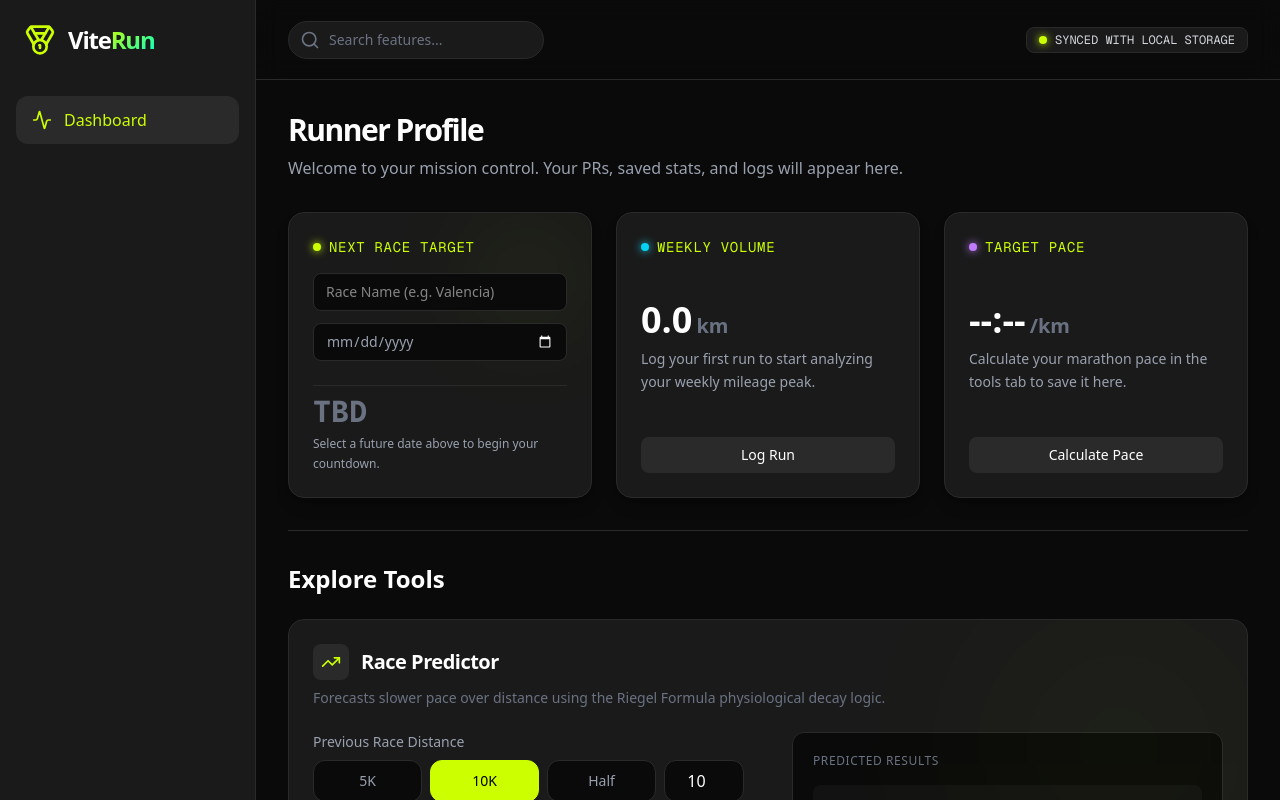
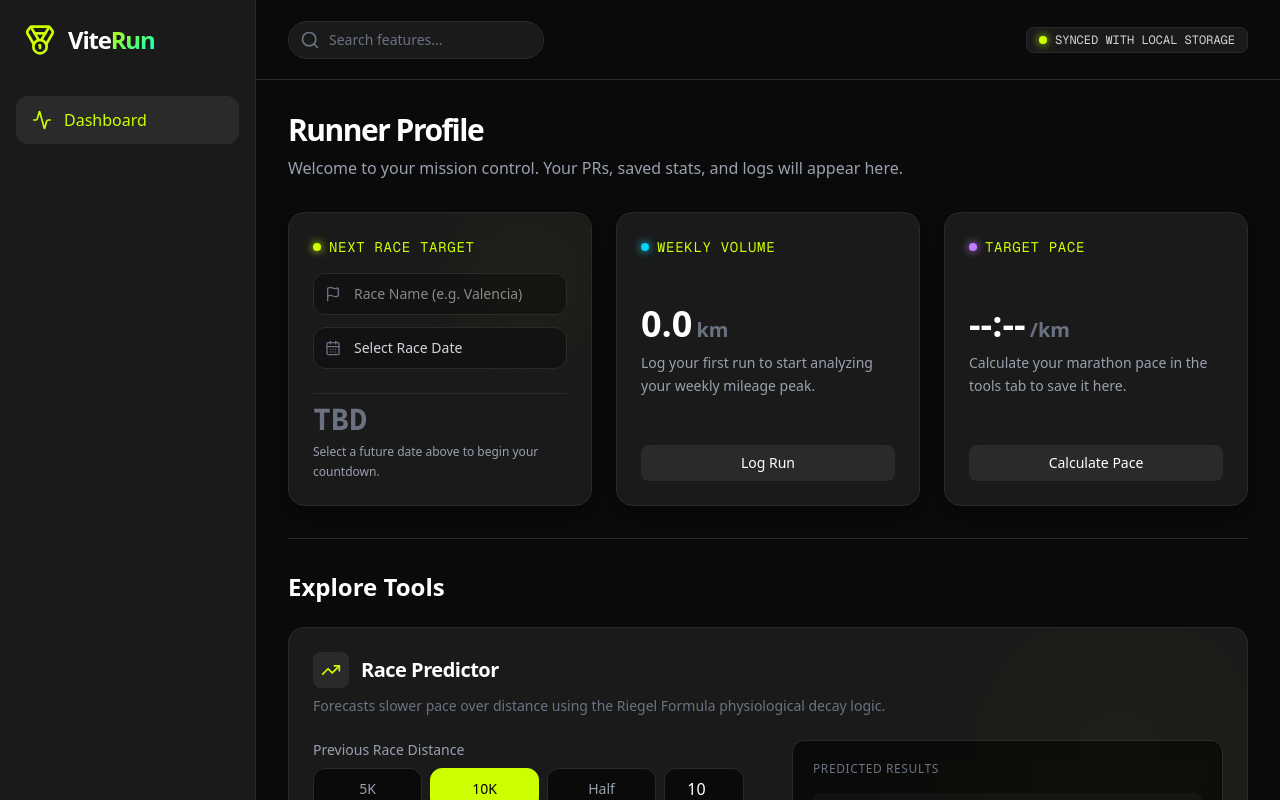
Before and after one commit to victorreverter/viterun, a Next.js app: page /viterun/ in a window 1280 px wide. Shown: the top 800 px of the page. Built offline with nearby package versions, Linux system fonts and the light colour scheme.

Commit message:
Make functional Next Race feature II

```diff
--- a/src/components/dashboard/NextRaceWidget.tsx
+++ b/src/components/dashboard/NextRaceWidget.tsx
@@ -1,6 +1,8 @@
 "use client";
 
 import { useUserStore } from "@/store/useUserStore";
+import { Flag, CalendarDays } from "lucide-react";
+import { CustomDatePicker } from "@/components/ui/CustomDatePicker";
 
 export function NextRaceWidget() {
     const { nextRaceName, nextRaceDate, updateField } = useUserStore();
@@ -21,9 +23,11 @@ export function NextRaceWidget() {
     const isPast = daysRemaining !== null && daysRemaining < 0;
 
     return (
-        <div className="bg-brand-surface border border-brand-surface-light hover:border-brand-lime/50 transition-colors rounded-2xl p-6 flex flex-col gap-4 shadow-lg shadow-black/20 relative overflow-hidden">
+        <div className="bg-brand-surface border border-brand-surface-light hover:border-brand-lime/50 transition-colors rounded-2xl p-6 flex flex-col gap-4 shadow-lg shadow-black/20 relative">
             {/* Glow effect */}
-            <div className="absolute top-0 right-0 w-32 h-32 bg-brand-lime/5 blur-[50px] pointer-events-none rounded-full" />
+            <div className="absolute inset-0 overflow-hidden rounded-2xl pointer-events-none">
+                <div className="absolute top-0 right-0 w-32 h-32 bg-brand-lime/5 blur-[50px] rounded-full" />
+            </div>
 
             <h3 className="text-brand-lime font-mono text-sm tracking-wider flex items-center justify-between gap-2 z-10">
                 <div className="flex items-center gap-2">
@@ -33,19 +37,21 @@ export function NextRaceWidget() {
             </h3>
 
             {/* Inputs always visible at the top */}
-            <div className="flex flex-col gap-3 z-10">
+            <div className="flex flex-col gap-3 z-50 w-full relative">
+                <div className="relative group w-full">
+                    <Flag className="w-4 h-4 absolute left-3 top-1/2 -translate-y-1/2 text-gray-500 group-focus-within:text-brand-lime transition-colors z-10 pointer-events-none" />
                     <input
                         type="text"
                         value={nextRaceName}
                         onChange={(e) => updateField("nextRaceName", e.target.value)}
                         placeholder="Race Name (e.g. Valencia)"
-                    className="w-full bg-brand-midnight rounded-lg border border-brand-surface-light px-3 py-2 text-white text-sm outline-none focus:border-brand-lime transition-colors"
+                        className="w-full bg-brand-midnight/50 hover:bg-brand-midnight rounded-xl border border-brand-surface-light px-3 py-2.5 pl-10 text-white text-sm outline-none focus:border-brand-lime transition-all"
                     />
-                <input
-                    type="date"
+                </div>
+
+                <CustomDatePicker
                     value={nextRaceDate}
-                    onChange={(e) => updateField("nextRaceDate", e.target.value)}
-                    className="w-full bg-brand-midnight rounded-lg border border-brand-surface-light px-3 py-2 text-gray-400 text-sm outline-none focus:border-brand-lime transition-colors [color-scheme:dark]"
+                    onChange={(date: string) => updateField("nextRaceDate", date)}
                 />
             </div>
 
--- /dev/null
+++ b/src/components/ui/CustomDatePicker.tsx
@@ -0,0 +1,125 @@
+"use client";
+
+import { useState, useRef, useEffect } from "react";
+import { ChevronLeft, ChevronRight, CalendarDays } from "lucide-react";
+
+interface CustomDatePickerProps {
+    value: string; // ISO string or empty
+    onChange: (date: string) => void;
+}
+
+export function CustomDatePicker({ value, onChange }: CustomDatePickerProps) {
+    const [isOpen, setIsOpen] = useState(false);
+    const [currentMonth, setCurrentMonth] = useState(value ? new Date(value) : new Date());
+    const dropdownRef = useRef<HTMLDivElement>(null);
+
+    // Close when clicking outside
+    useEffect(() => {
+        const handleClickOutside = (event: MouseEvent) => {
+            if (dropdownRef.current && !dropdownRef.current.contains(event.target as Node)) {
+                setIsOpen(false);
+            }
+        };
+        document.addEventListener("mousedown", handleClickOutside);
+        return () => document.removeEventListener("mousedown", handleClickOutside);
+    }, []);
+
+    const daysInMonth = new Date(currentMonth.getFullYear(), currentMonth.getMonth() + 1, 0).getDate();
+    const firstDayOfMonth = new Date(currentMonth.getFullYear(), currentMonth.getMonth(), 1).getDay();
+
+    const days = Array.from({ length: daysInMonth }, (_, i) => i + 1);
+    const blanks = Array.from({ length: firstDayOfMonth }, (_, i) => i);
+
+    const handlePrevMonth = (e: React.MouseEvent) => {
+        e.stopPropagation();
+        setCurrentMonth(new Date(currentMonth.getFullYear(), currentMonth.getMonth() - 1, 1));
+    };
+
+    const handleNextMonth = (e: React.MouseEvent) => {
+        e.stopPropagation();
+        setCurrentMonth(new Date(currentMonth.getFullYear(), currentMonth.getMonth() + 1, 1));
+    };
+
+    const handleSelectDate = (day: number) => {
+        const selectedDate = new Date(Date.UTC(currentMonth.getFullYear(), currentMonth.getMonth(), day));
+        // Format as YYYY-MM-DD to match the previous native input structure
+        const formattedDate = selectedDate.toISOString().split('T')[0];
+        onChange(formattedDate);
+        setIsOpen(false);
+    };
+
+    const isSelected = (day: number) => {
+        if (!value) return false;
+        const valDate = new Date(value);
+        return (
+            valDate.getUTCFullYear() === currentMonth.getFullYear() &&
+            valDate.getUTCMonth() === currentMonth.getMonth() &&
+            valDate.getUTCDate() === day
+        );
+    };
+
+    const monthNames = ["January", "February", "March", "April", "May", "June", "July", "August", "September", "October", "November", "December"];
+    const displayValue = value ? new Date(value).toLocaleDateString(undefined, { year: 'numeric', month: 'long', day: 'numeric', timeZone: 'UTC' }) : "Select Race Date";
+
+    return (
+        <div className="relative group w-full" ref={dropdownRef}>
+            <CalendarDays className={`w-4 h-4 absolute left-3 top-1/2 -translate-y-1/2 z-10 transition-colors pointer-events-none ${isOpen ? 'text-brand-lime' : 'text-gray-500 group-hover:text-brand-lime'}`} />
+
+            <button
+                type="button"
+                onClick={() => setIsOpen(!isOpen)}
+                className={`w-full bg-brand-midnight/50 hover:bg-brand-midnight rounded-xl border px-3 py-2.5 pl-10 text-sm outline-none transition-all text-left ${isOpen ? 'border-brand-lime text-white' : 'border-brand-surface-light text-gray-300'}`}
+            >
+                {displayValue}
+            </button>
+
+            {isOpen && (
+                <div className="absolute top-full left-0 mt-2 w-full min-w-[300px] z-[99] bg-[#111116] border border-brand-surface-light rounded-2xl shadow-2xl p-4 animate-in fade-in slide-in-from-top-2">
+                    {/* Header */}
+                    <div className="flex justify-between items-center mb-4">
+                        <button onClick={handlePrevMonth} className="p-1 hover:bg-brand-surface-light rounded-lg text-gray-400 hover:text-white transition-colors">
+                            <ChevronLeft className="w-5 h-5" />
+                        </button>
+                        <div className="text-white font-medium text-sm">
+                            {monthNames[currentMonth.getMonth()]} {currentMonth.getFullYear()}
+                        </div>
+                        <button onClick={handleNextMonth} className="p-1 hover:bg-brand-surface-light rounded-lg text-gray-400 hover:text-white transition-colors">
+                            <ChevronRight className="w-5 h-5" />
+                        </button>
+                    </div>
+
+                    {/* Days of Week */}
+                    <div className="grid grid-cols-7 gap-1 mb-2 text-center text-xs text-gray-500 font-medium">
+                        {['Su', 'Mo', 'Tu', 'We', 'Th', 'Fr', 'Sa'].map(day => (
+                            <div key={day}>{day}</div>
+                        ))}
+                    </div>
+
+                    {/* Calendar Grid */}
+                    <div className="grid grid-cols-7 gap-1">
+                        {blanks.map(blank => (
+                            <div key={`blank-${blank}`} className="p-2" />
+                        ))}
+                        {days.map(day => {
+                            const selected = isSelected(day);
+                            return (
+                                <button
+                                    key={day}
+                                    onClick={() => handleSelectDate(day)}
+                                    className={`
+                                        p-2 rounded-lg text-sm w-full h-full aspect-square flex items-center justify-center transition-all
+                                        ${selected
+                                            ? 'bg-brand-lime text-black font-bold shadow-[0_0_12px_rgba(204,255,0,0.5)]'
+                                            : 'text-gray-300 hover:bg-brand-surface-light hover:text-white'}
+                                    `}
+                                >
+                                    {day}
+                                </button>
+                            );
+                        })}
+                    </div>
+                </div>
+            )}
+        </div>
+    );
+}
```
Lines whose indentation alone changed are shown as unchanged.
